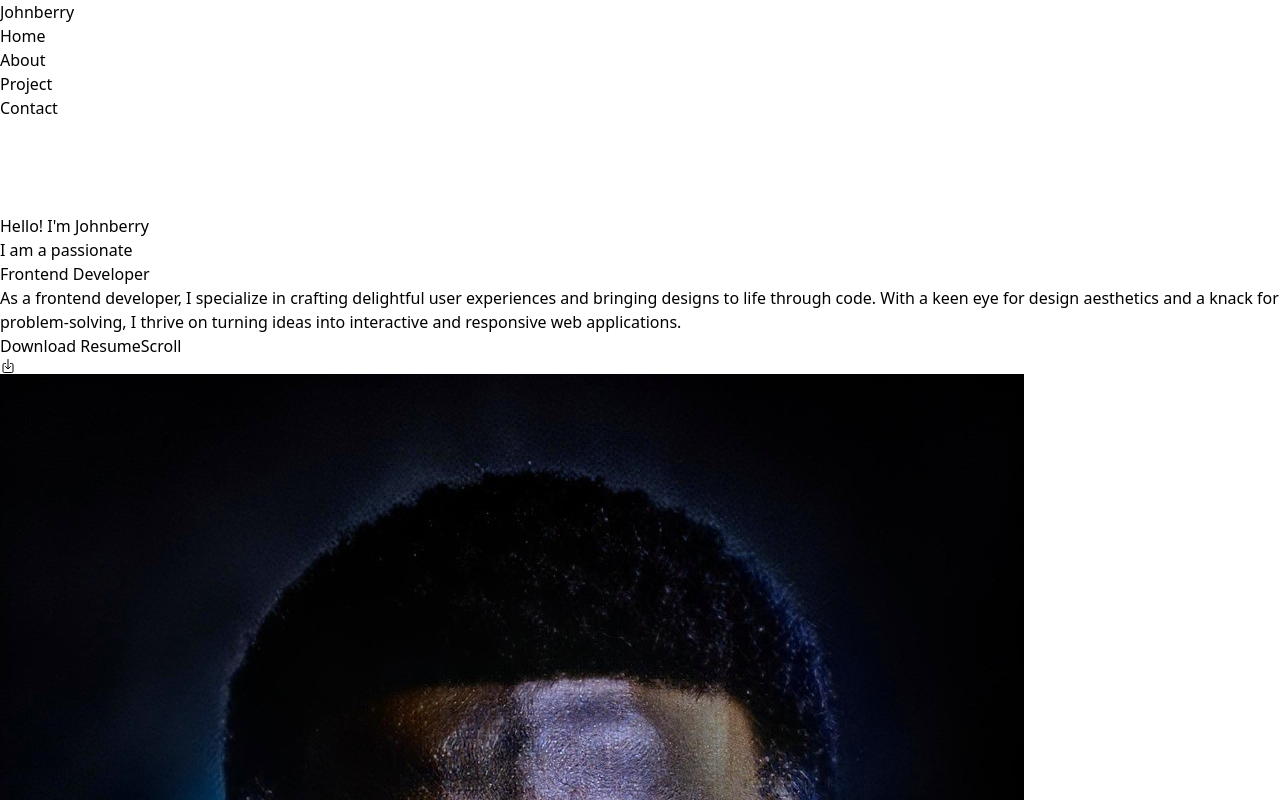
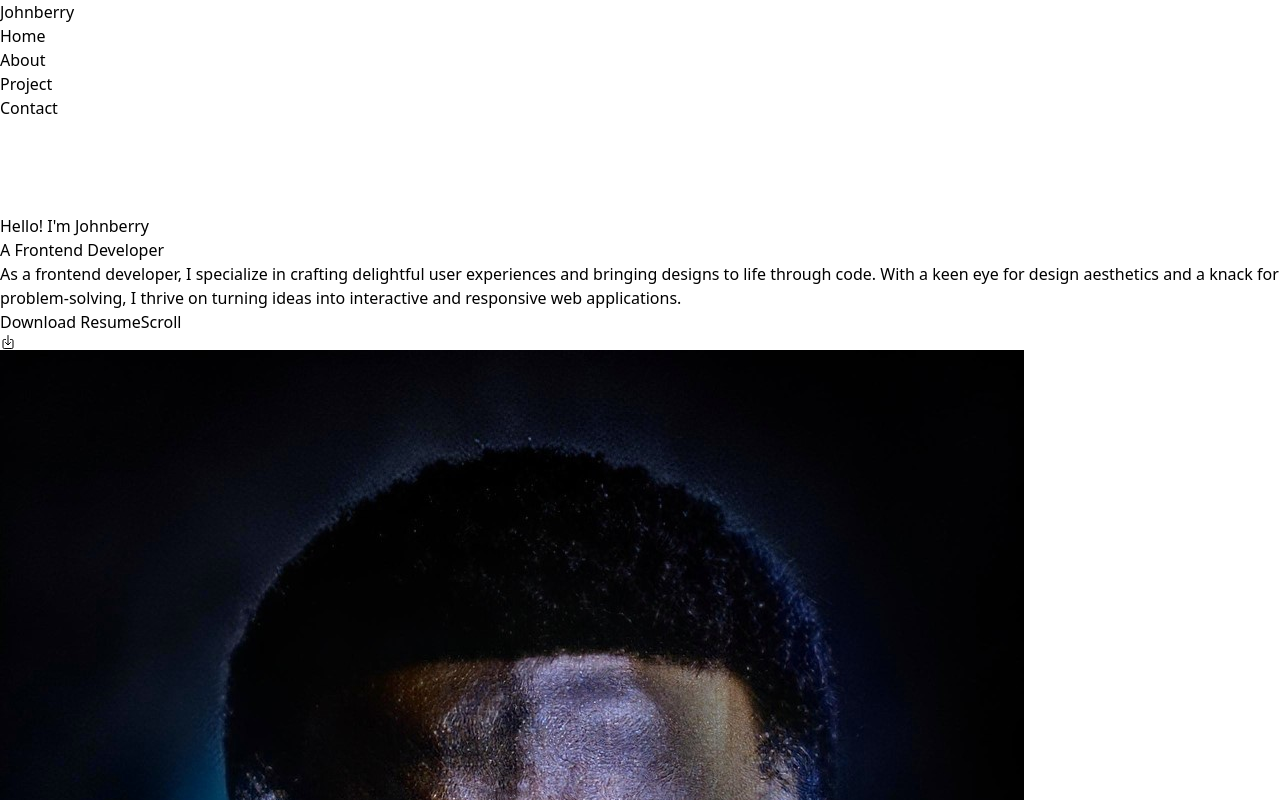
Before and after one commit to johnberry3/Portfolio, a React (Vite) app: page / in a window 1280 px wide. Shown: the top 800 px of the page. Built offline with nearby package versions, Linux system fonts and the light colour scheme.

Commit message:
Added changes

```diff
--- a/src/App.jsx
+++ b/src/App.jsx
@@ -7,7 +7,7 @@ import About from './sections/About'
 const App = () => {
   return (
     <div className='bg-black'>
-        <section className='px-11 py-4 text-black '>
+        <section className='px-11 max-sm:px-5 py-4 text-black '>
         <Navbar/>
         </section>
         <section className='mx-11  max-sm:mx-4 min-h-[500px] text-white'>
--- a/src/sections/Hero.jsx
+++ b/src/sections/Hero.jsx
@@ -9,7 +9,7 @@ const Hero = () => {
         <div className='w-1/2 max-xl:w-full h-screen max-xl:h-[500px] px-11 max-sm:px-7 pb-6 bg-gray-100 rounded-md text-black'>
            <div className='top-[30%]  max-xl:top-[20%] max-xl:text-center sm:10% relative'>
            <h2 className='text-5xl max-sm:text-3xl font-bold  '>Hello! I'm Johnberry</h2>
-            <h2 className='text-3xl max-sm:text-2xl font-semibold mt-4'>I am a passionate <br className='hidden max-xl:block' /> <span className='font-bold'>Frontend Developer</span></h2>
+            <h2 className='text-3xl max-sm:text-2xl font-bold mt-4'>A Frontend Developer</h2>
             <p className='mt-4 max-sm:mt-2 text-justify max-xl:text-center italic text-gray-600'>As a frontend developer, I specialize in crafting delightful user experiences and bringing designs to life through code. With a keen eye for design aesthetics and a knack for problem-solving, I thrive on turning ideas into interactive and responsive web applications.</p>
            <div className='flex items-center max-xl:justify-center  gap-5 mt-5'>
            <button className='bg-black max-sm:text-[10px] uppercase text-sm  px-3 flex items-center gap-2 font-bold py-2 text-white '>Download Resume
```
